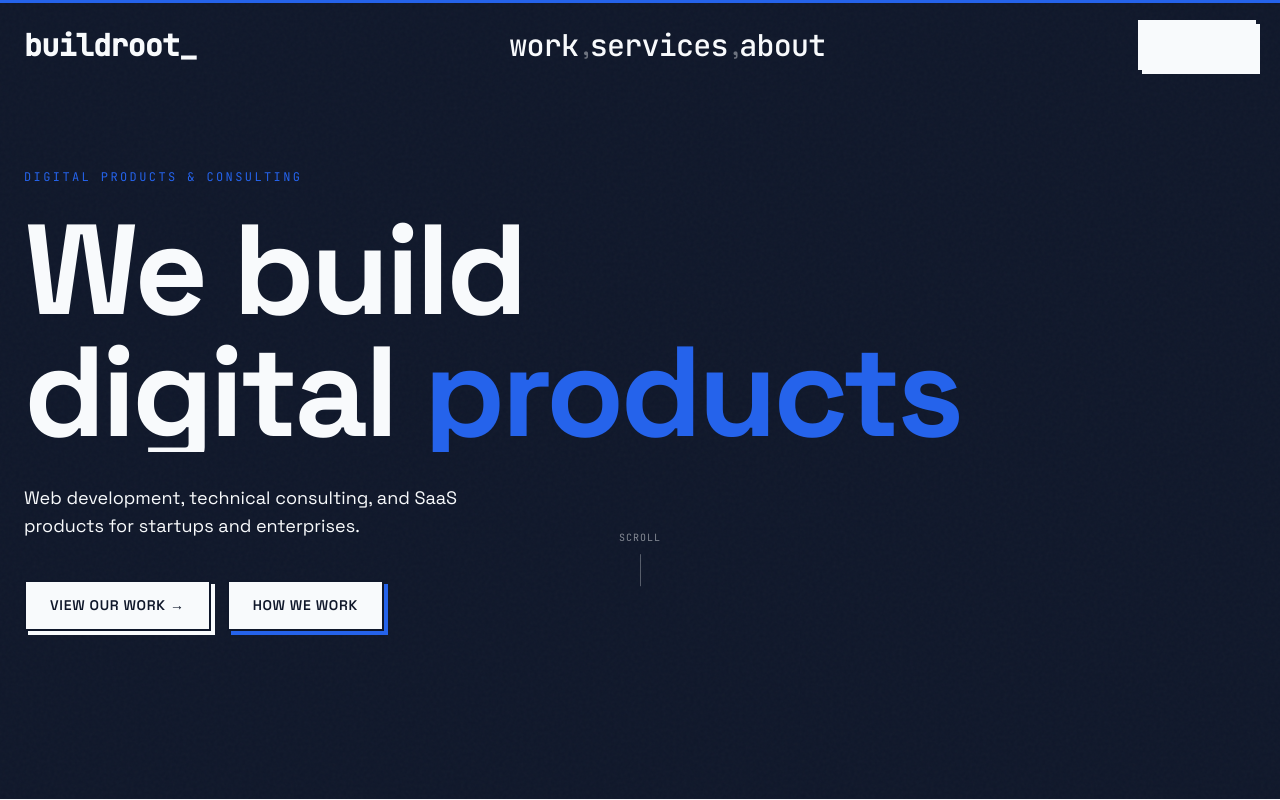
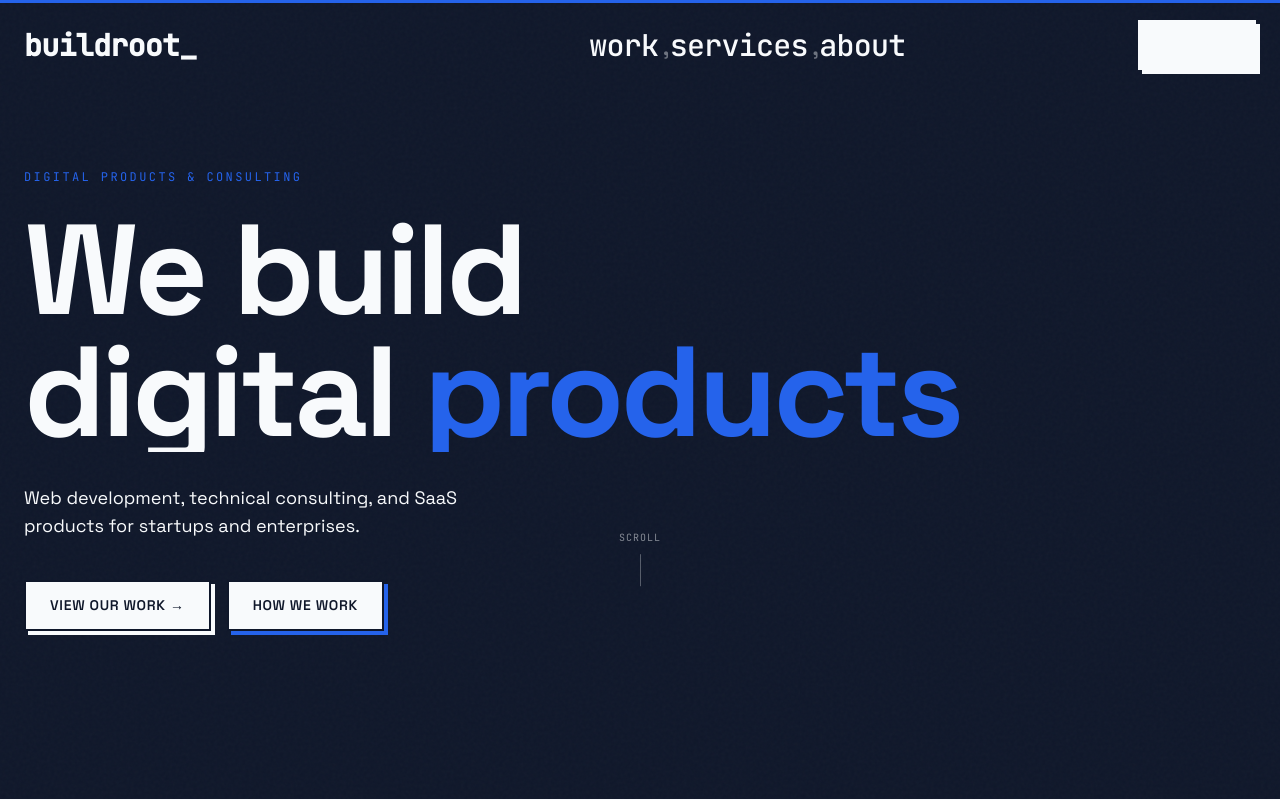
Before and after one commit to buildroot-tech/front-buildroot, a Next.js app: page / in a window 1280 px wide. Shown: the top 800 px of the page. Built offline with nearby package versions, Linux system fonts and the light colour scheme.

Commit message:
fix(header): shift nav links right with md:ml-40

```diff
--- a/components/layout/Header.tsx
+++ b/components/layout/Header.tsx
@@ -53,7 +53,7 @@ export function Header() {
           </Link>
 
           {/* Center nav */}
-          <nav className="hidden items-center gap-0 md:flex">
+          <nav className="hidden items-center gap-0 md:flex md:ml-40">
             {navLinks.map((link, i) => (
               <span key={link.href} className="flex items-center">
                 <Link
```
